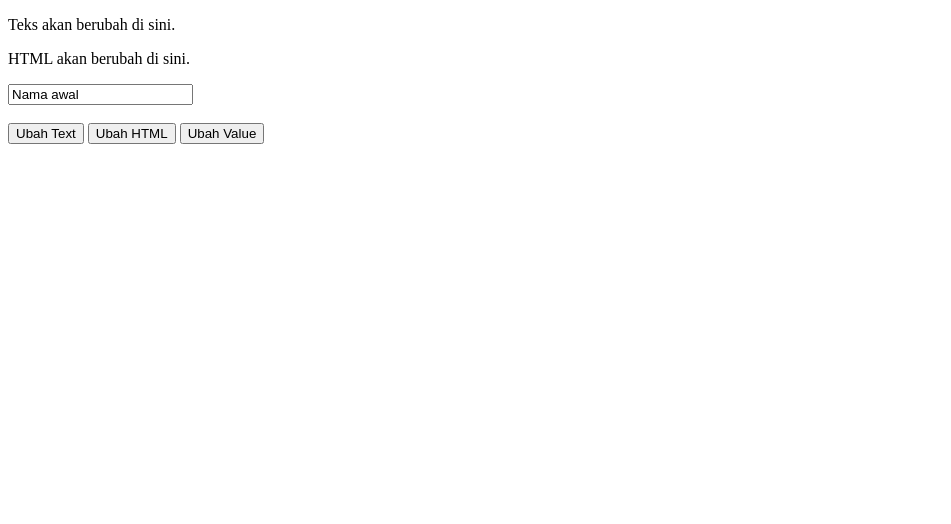
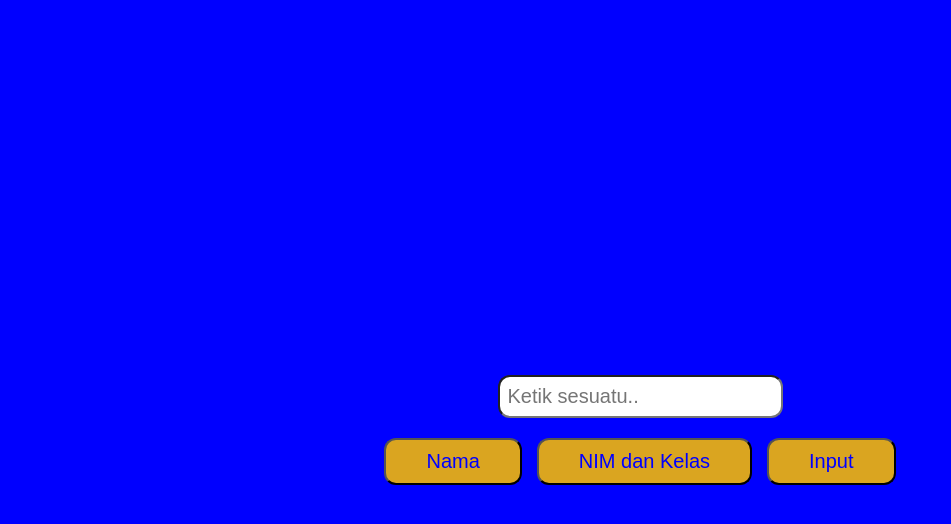
Before and after one commit to buzzlightyear-perfect/SMT2, a plain HTML site: page web-prak-main/pertemuan7/tugasprak2.html in a window 1280 px wide. Shown: the whole page, without its empty margins (0-951 px from the left). Drawn offline with nearby package versions, Linux system fonts and the light colour scheme.

Commit message:
webtugasprak 1 2 done

```diff
--- a/web-prak-main/pertemuan7/tugasprak2.html
+++ b/web-prak-main/pertemuan7/tugasprak2.html
@@ -5,31 +5,74 @@
     <meta name="viewport" content="width=device-width, initial-scale=1.0">
     <title>tugas prak2</title>
     <script src="https://code.jquery.com/jquery-4.0.0.js" integrity="sha256-9fsHeVnKBvqh3FB2HYu7g2xseAZ5MlN6Kz/qnkASV8U=" crossorigin="anonymous"></script>
+    <style>
+    body {
+        margin: 0;
+        height: 100vh;
+        display: flex;
+        flex-direction: column;
+        align-items: center;
+        justify-content: center;
+        background-color: blue;
+    }
+
+    p {
+        font-size: 20px;
+        color: goldenrod;
+        margin: 10px;
+    }
+
+    .buttondiv {
+        display: flex;
+        justify-content: center;
+        gap: 15px;
+        margin-top: 20px;
+    }
+
+    button {
+        padding: 10px 40px;
+        font-size: 20px;
+        color: blue;
+        border-radius: 12px;
+        cursor: pointer;
+        background-color: goldenrod;
+    }
+
+    input {
+        font-size: 20px;
+        padding: 8px;
+        border-radius: 12px;
+        margin-top: 20px;
+    }
+    </style>
+
+</head>
+<body>
+
+    <p id="test1"></p>
+    <p id="test2"></p>
+    <input type="text" id="test3" placeholder="Ketik sesuatu..">
+
+    <div class="buttondiv">
+        <button id="btn1">Nama</button>
+        <button id="btn2">NIM dan Kelas</button>
+        <button id="btn3">Input</button>
+
+    </div>
+
     <script>
     $(document).ready(function(){
     $("#btn1").click(function(){
-        $("#test1").text("Hello world!");
+        $("#test1").html("<b>Bhaskoro Prayoga Utomo</b>");
     });
     $("#btn2").click(function(){
-        $("#test2").html("<b>Hello world!</b>");
+        $("#test2").html("<b>250081109 - E</b>");
     });
     $("#btn3").click(function(){
-        $("#test3").val("Dolly Duck");
+        $("#test3").val("Chelsea punya CWC");
     });
-})
-</script>
-</head>
-<body>
-    <body>
-    <p id="test1">Teks akan berubah di sini.</p>
-    <p id="test2">HTML akan berubah di sini.</p>
-    <input type="text" id="test3" value="Nama awal" />
-
-    <br><br>
-
-    <button id="btn1">Ubah Text</button>
-    <button id="btn2">Ubah HTML</button>
-    <button id="btn3">Ubah Value</button>
+    })
+    </script>
 </body>
 
 </body>
```
